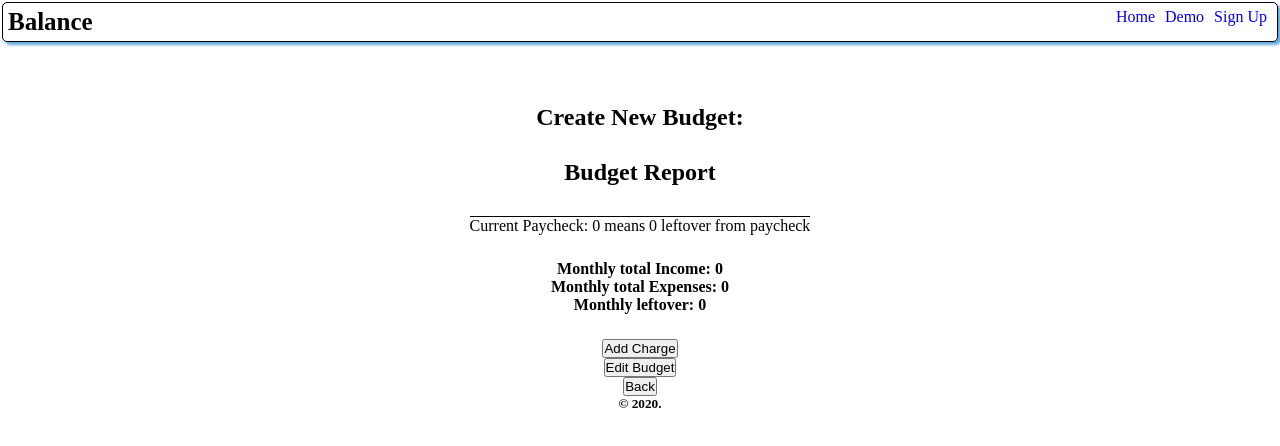
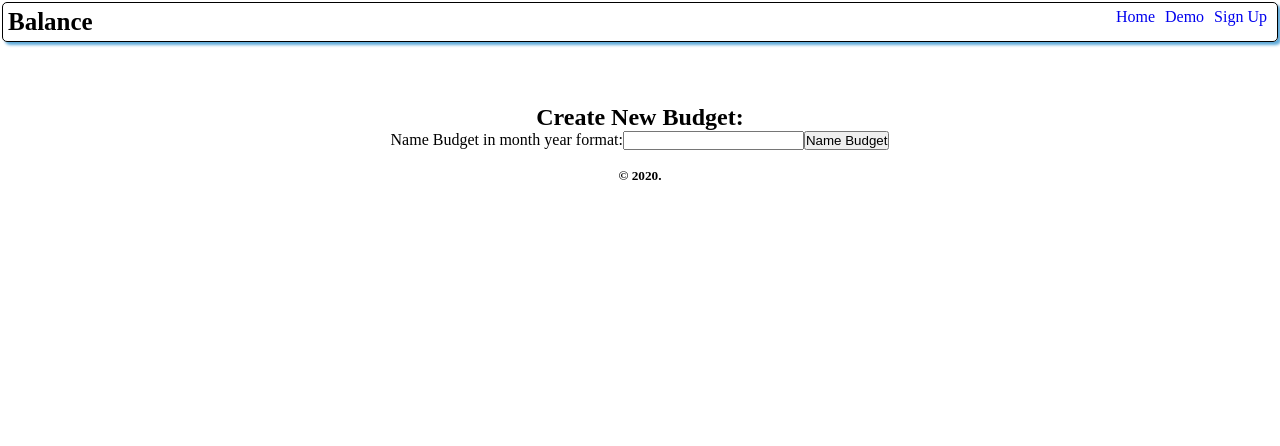
Before and after one commit to Cosmic-Noir/balance-app, a React (Create React App) app: page /createBudget in a window 1280 px wide. Both pictures are taken after a click on the button "Yes, Import Charges". Shown: the top 446 px of the page. Built offline with nearby package versions, Linux system fonts and the light colour scheme.

Commit message:
Create budget naming form, make budget view depend on that, pass to budget component

```diff
--- a/src/components/createBudget/createBudget.js
+++ b/src/components/createBudget/createBudget.js
@@ -13,6 +13,13 @@ class CreateBudget extends Component {
   static contextType = balanceContext;
 
   /* Custom Methods */
+
+  handleSubmit = e => {
+    e.preventDefault();
+    let newMonthName = document.getElementById("newMonthName").value;
+    console.log(newMonthName);
+    this.setState({ month_name: newMonthName });
+  };
 
   // Responsible for when user clicks cancel button
   handleBack = () => {
@@ -44,9 +51,25 @@ class CreateBudget extends Component {
           <button onClick={this.handleClickYes}>Yes, Import Charges</button>
           <button onClick={this.handleClickNo}>No, Start Fresh</button>
         </div>
+        {this.state.new === true ? (
+          <div id="selectName">
+            <form
+              onSubmit={e => {
+                this.handleSubmit(e);
+              }}
+            >
+              <label>Name Budget in month year format:</label>
+              <input type="text" id="newMonthName"></input>
+              <button type="submit">Name Budget</button>
+            </form>
+          </div>
+        ) : (
+          ""
+        )}
         <br />
-        {this.state.new === true ? (
+        {this.state.month_name ? (
           <Budget
+            month_name={this.state.month_name}
             imported={this.state.imported}
             new={this.state.new}
             history={this.props.history}
```
